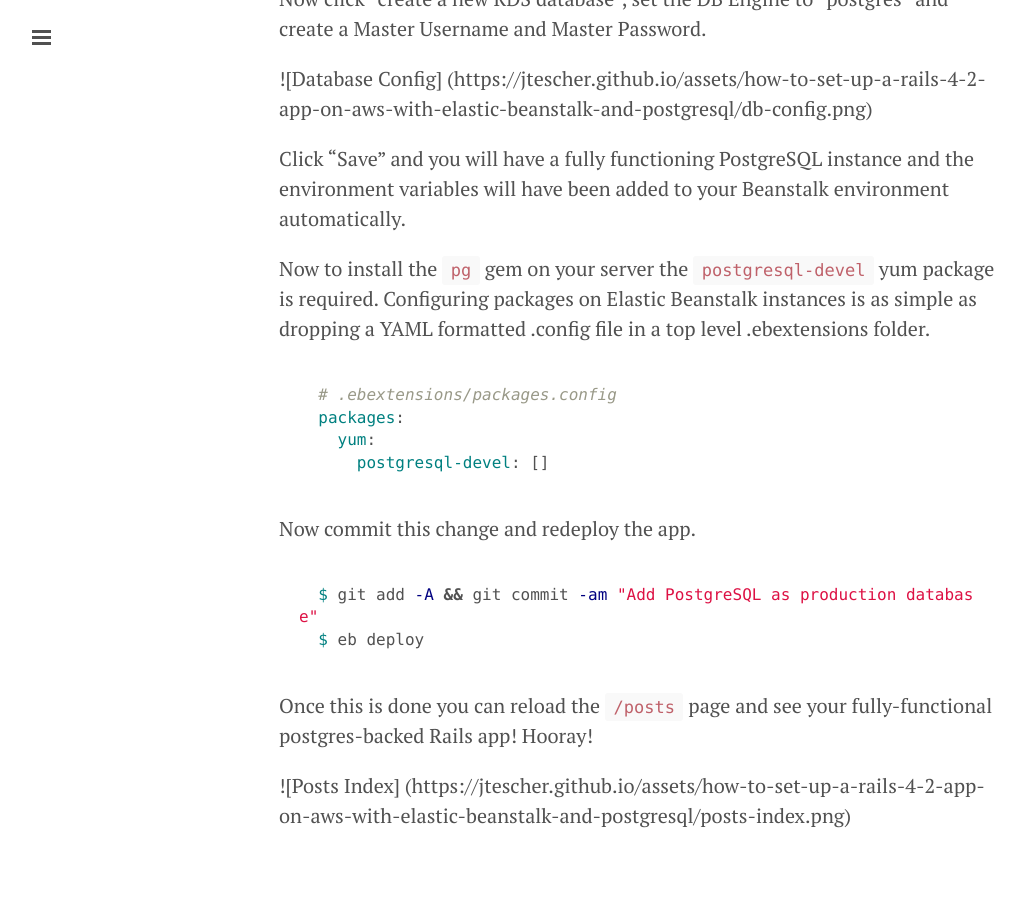
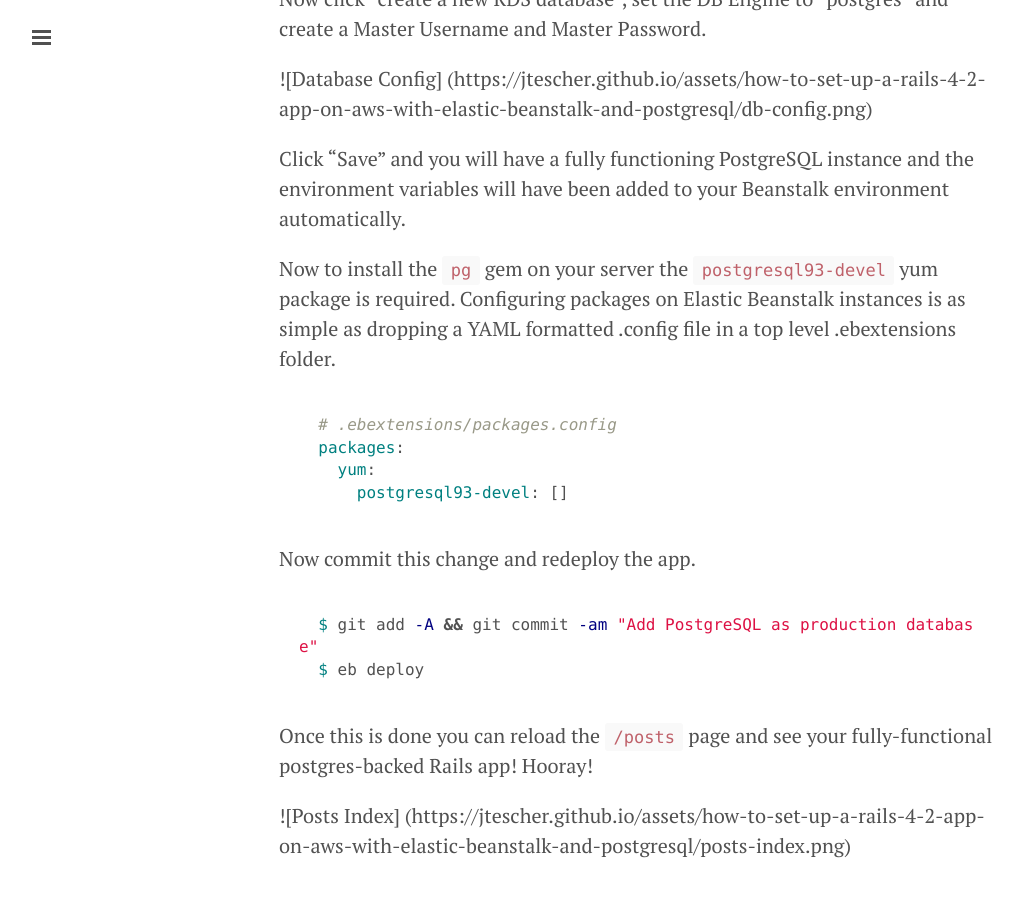
Before and after one commit to jtescher/jtescher.github.io, a Jekyll site: the page built from _posts/2015-04-20-how-to-set-up-a-rails-4-2-app-on-aws-with-elastic-beanstlk-and-postgresql.md, in a window 1280 px wide and 900 px high, scrolled down 7775 px. Shown: the top 897 px of the window, without its empty margins (1-1026 px from the left). Built offline with Jekyll 4.4.1, drawn with Linux system fonts in a browser that asks for light colours; Markdown is read by kramdown in place of the engine named in the settings.

Commit message:
Update postgres yum package

````diff
--- a/_posts/2015-04-20-how-to-set-up-a-rails-4-2-app-on-aws-with-elastic-beanstlk-and-postgresql.md
+++ b/_posts/2015-04-20-how-to-set-up-a-rails-4-2-app-on-aws-with-elastic-beanstlk-and-postgresql.md
@@ -286,14 +286,14 @@ Now click "create a new RDS database", set the DB Engine to "postgres" and creat
 Click "Save" and you will have a fully functioning PostgreSQL instance and the environment variables will have been added to
 your Beanstalk environment automatically.
 
-Now to install the `pg` gem on your server the `postgresql-devel` yum package is required. Configuring packages on
+Now to install the `pg` gem on your server the `postgresql93-devel` yum package is required. Configuring packages on
 Elastic Beanstalk instances is as simple as dropping a YAML formatted .config file in a top level .ebextensions folder.
 
 ```yaml
   # .ebextensions/packages.config
   packages:
     yum:
-      postgresql-devel: []
+      postgresql93-devel: []
 ```
 
 Now commit this change and redeploy the app.
````
